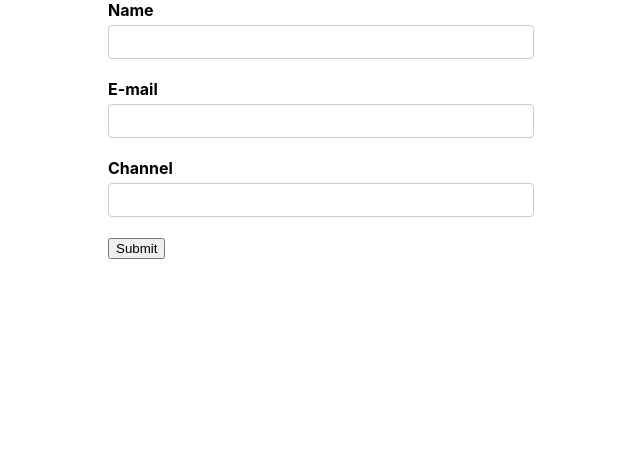
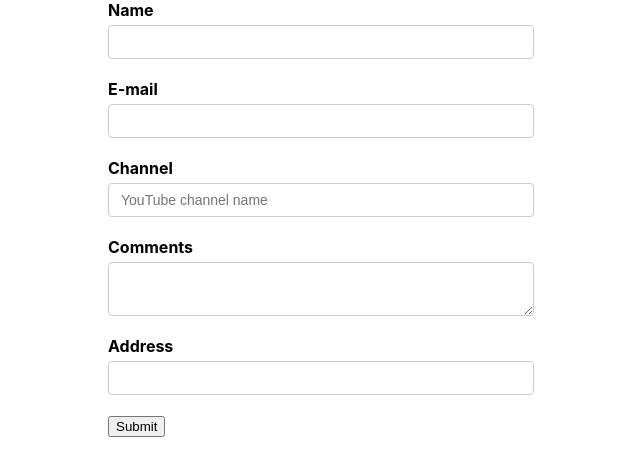
Before and after one commit to macotok/react-formik, a React (Create React App) app in the folder about-react-formik/advanced/: page / in a window 1280 px wide. Shown: the top 476 px of the page, without its empty margins (319-959 px from the left). Built offline with nearby package versions, Linux system fonts and the light colour scheme.

Commit message:
Field revisited

```diff
--- a/about-react-formik/advanced/src/App.css
+++ b/about-react-formik/advanced/src/App.css
@@ -10,7 +10,8 @@
 }
 
 input[type='text'],
-input[type='email'] {
+input[type='email'],
+textarea {
   background-color: #fff;
   background-image: none;
   border: 1px solid #ccc;
--- a/about-react-formik/advanced/src/components/YoutubeForm.js
+++ b/about-react-formik/advanced/src/components/YoutubeForm.js
@@ -8,6 +8,8 @@
   name: '',
   email: '',
   channel: '',
+  comments: '',
+  address: '',
 };
 
 const onSubmit = (values) => {
@@ -42,8 +44,32 @@
 
         <div className="form-control">
           <label htmlFor="channel">Channel</label>
-          <Field type="text" id="channel" name="channel" />
+          <Field
+            type="text"
+            id="channel"
+            name="channel"
+            placeholder="YouTube channel name"
+          />
           <ErrorMessage name="channel" />
+        </div>
+
+        <div className="form-control">
+          <label htmlFor="comments">Comments</label>
+          <Field as="textarea" id="comments" name="comments" />
+        </div>
+
+        <div className="form-control">
+          <label htmlFor="address">Address</label>
+          <Field name="address">
+            {({ field, form, meta }) => {
+              return (
+                <div>
+                  <input type="text" {...field} />
+                  {meta.touched && meta.error ? <div>{meta.error}</div> : null}
+                </div>
+              );
+            }}
+          </Field>
         </div>
 
         <button type="submit">Submit</button>
```
Also changed, not shown: 1 other file (tests, documents, lock files or other folders).
